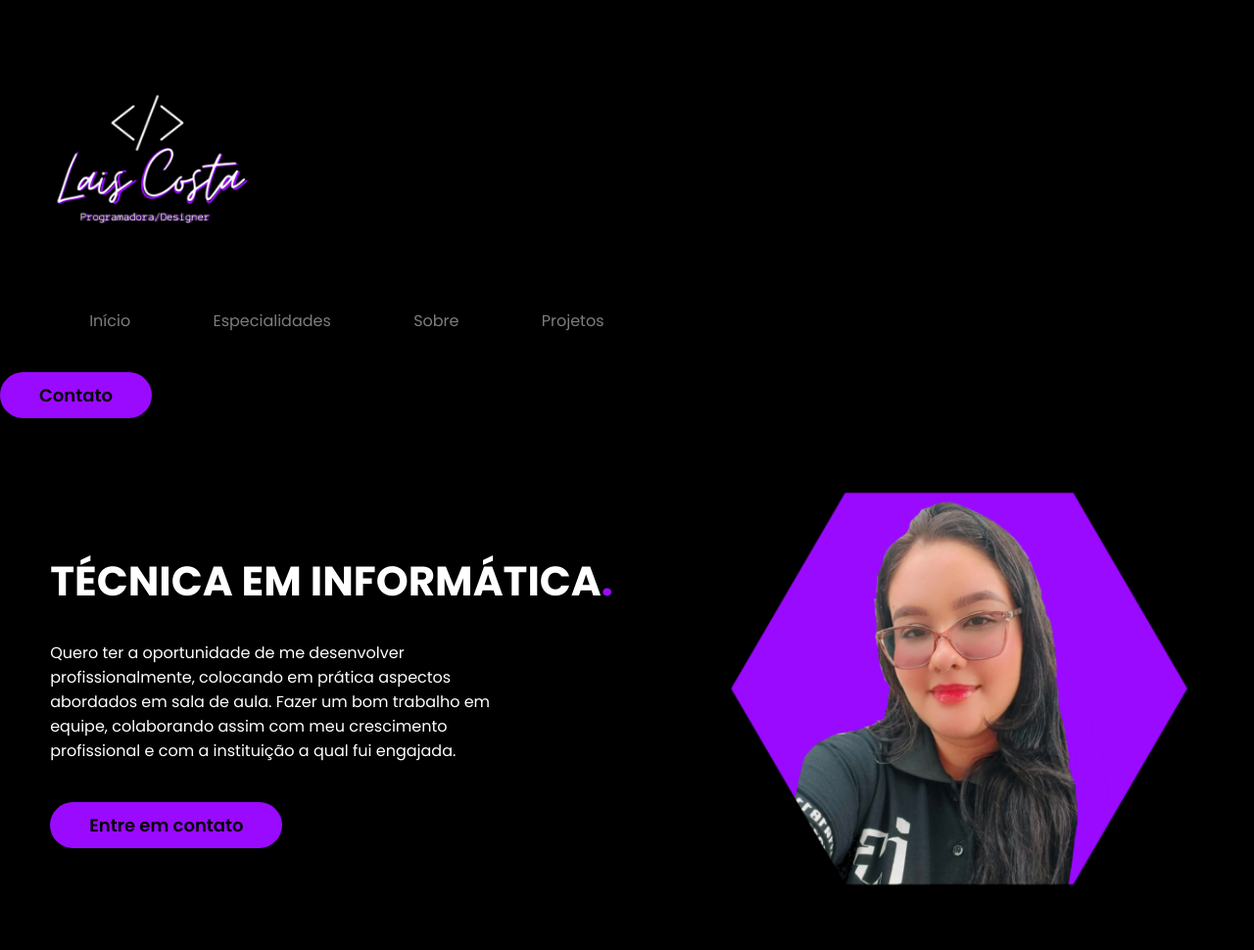
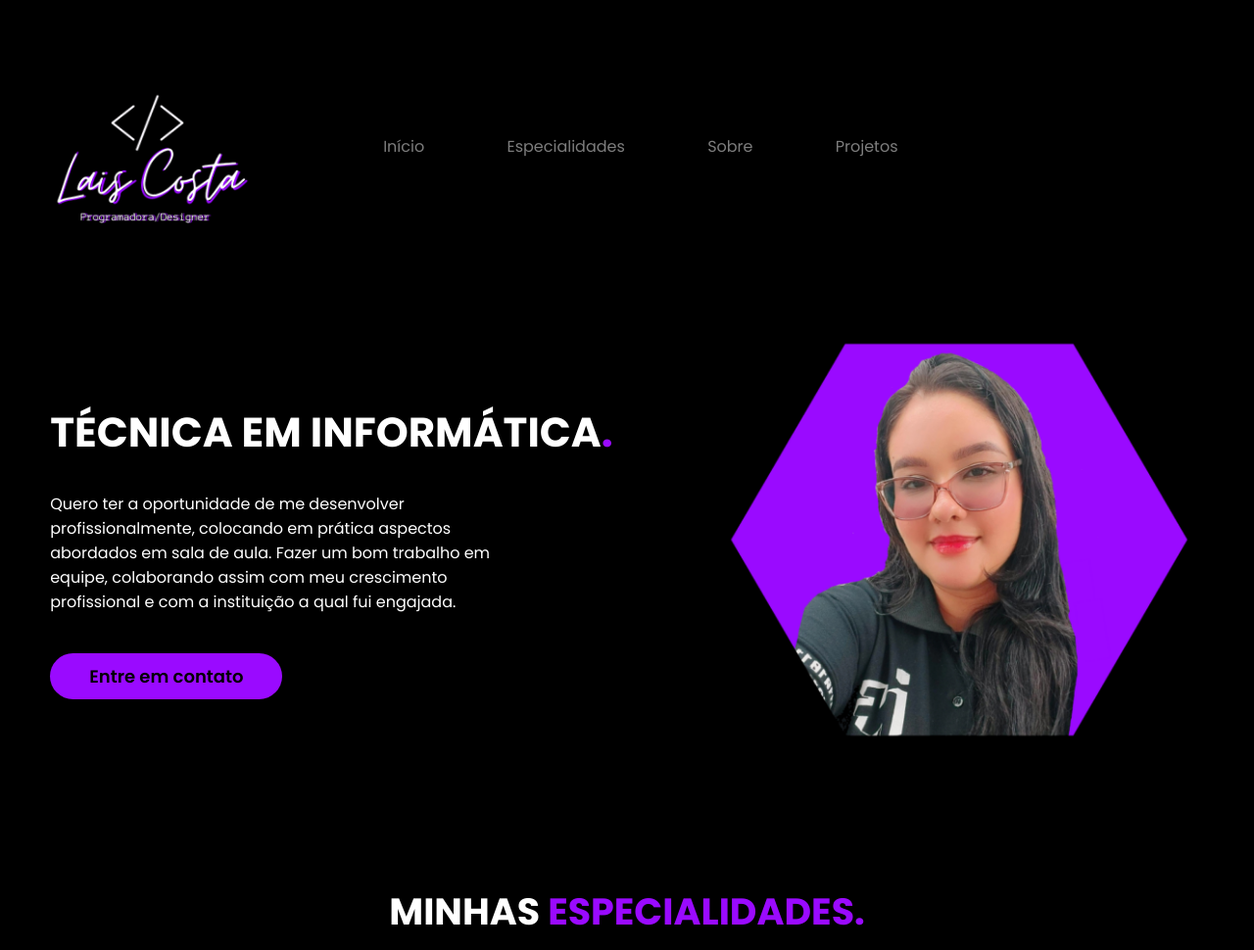
Before and after one commit to Lais-costa/port-lais, a plain HTML site: page index.html in a window 1280 px wide. Shown: the top 970 px of the page at 98% size. Drawn offline with nearby package versions, Linux system fonts and the light colour scheme.

Commit message:
Update index.html

```diff
--- a/index.html
+++ b/index.html
@@ -17,11 +17,10 @@
 <body>
     <header>
     <div class="interface">
-    <div class="logo">
+        <div class="logo flex">
         <a href="#">
            <img class="img-logo" src="img/logo.png" alt="logo">
        </a>
-    </div><!-- logo -->
 
        <nav class="menu-desktop">
         <ul>
@@ -31,12 +30,11 @@
                <li><a href="#proj">Projetos</a></li>
         </ul>
         </nav>
+    </div><!-- logo -->
 
-    <div class="btn-contato">
-     <a href="https://linktr.ee/laiscosta_dev?utm_source=linktree_admin_share">
-         <button>Contato</button>
-     </a>
-    </div>
+
+
+
            <div class="menu-mobile">
                <div class="btn-abrir">
                    <i class="bi bi-list"></i>
@@ -46,7 +44,6 @@
                    <i class="bi bi-x-lg"></i>
                </div><!-- btn-fechar -->
 
-       <nav>
         <ul>
         <li><a href="#inicio">Início</a></li>
          <li><a href="#espc">Especialidades</a></li>
@@ -55,7 +52,7 @@
            <li><a href="https://linktr.ee/laiscosta_dev?utm_source=linktree_admin_share"></a>Contatos</li>
     </ul>
     </nav>
-           </div<!-- menu-mobile -->
+           </div><!-- menu-mobile -->
 
 
         </div> <!--interface-->
```
Lines whose indentation alone changed are shown as unchanged.
